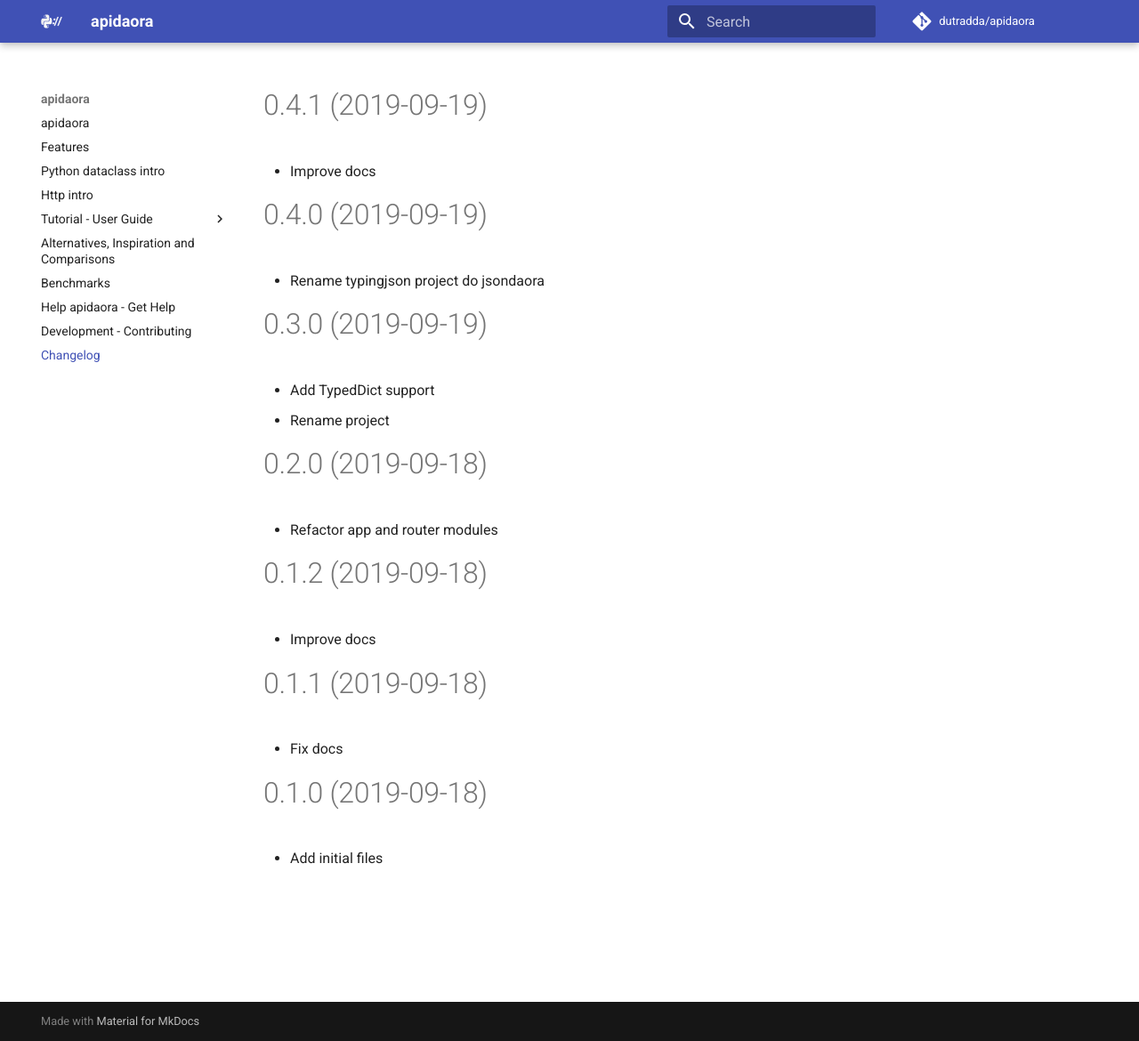
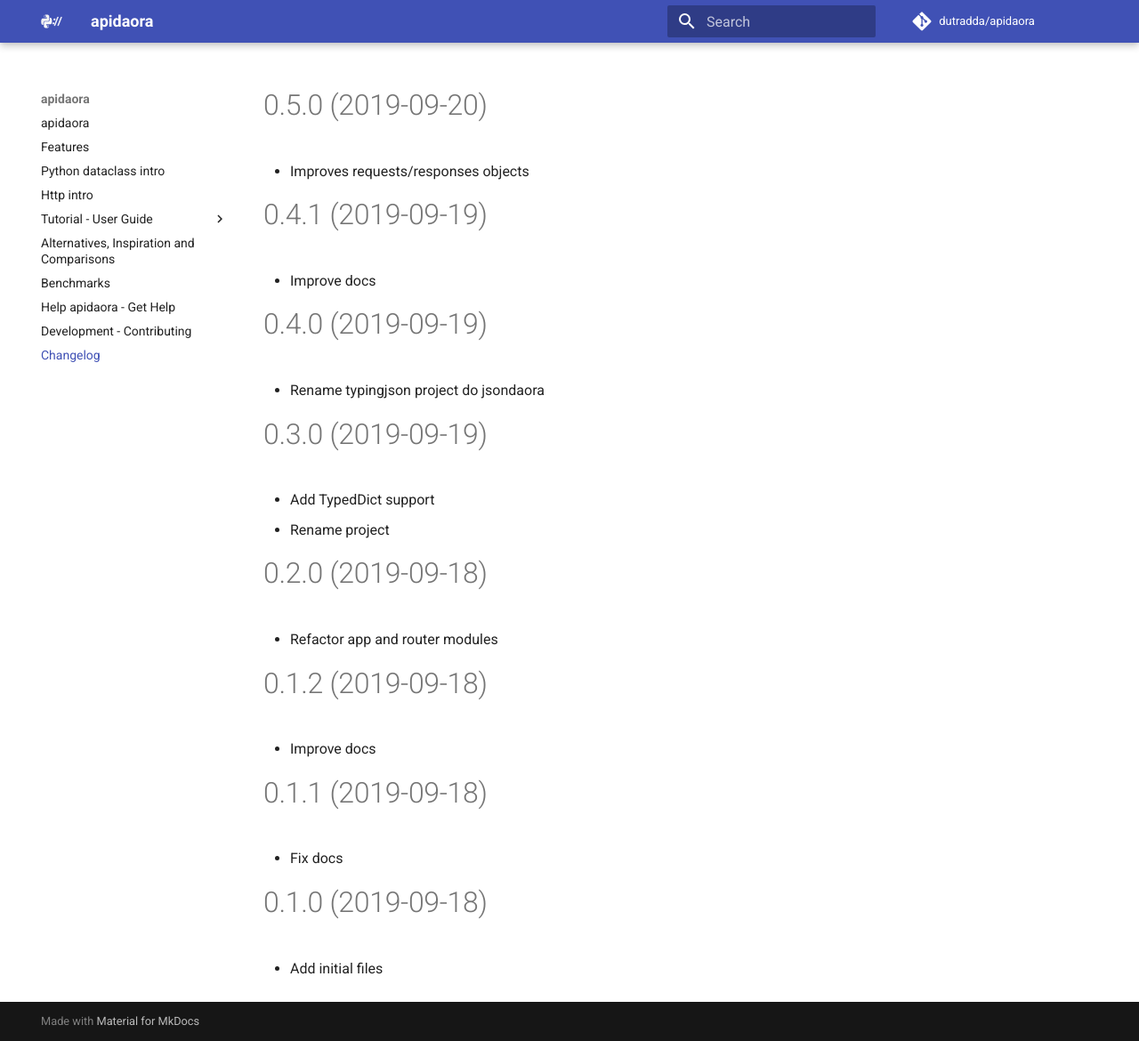
Before and after one commit to dutradda/apidaora, an MkDocs documentation site: the page built from docs/changelog.md, in a window 1280 px wide and 1170 px high. Shown: the whole window at 89% size. Built offline with MkDocs 1.6.1 and Material for MkDocs 9.7.7, drawn with Linux system fonts in a browser that asks for light colours; comment, search, counter and statistics services are not loaded.

Commit message:
Update CHANGELOG

```diff
--- a/docs/changelog.md
+++ b/docs/changelog.md
@@ -1,3 +1,8 @@
+0.5.0 (2019-09-20)
+==================
+- Improves requests/responses objects
+
+
 0.4.1 (2019-09-19)
 ==================
 - Improve docs
```
Also changed, not shown: CHANGELOG.md (+5 -0 lines), 1 other file.
